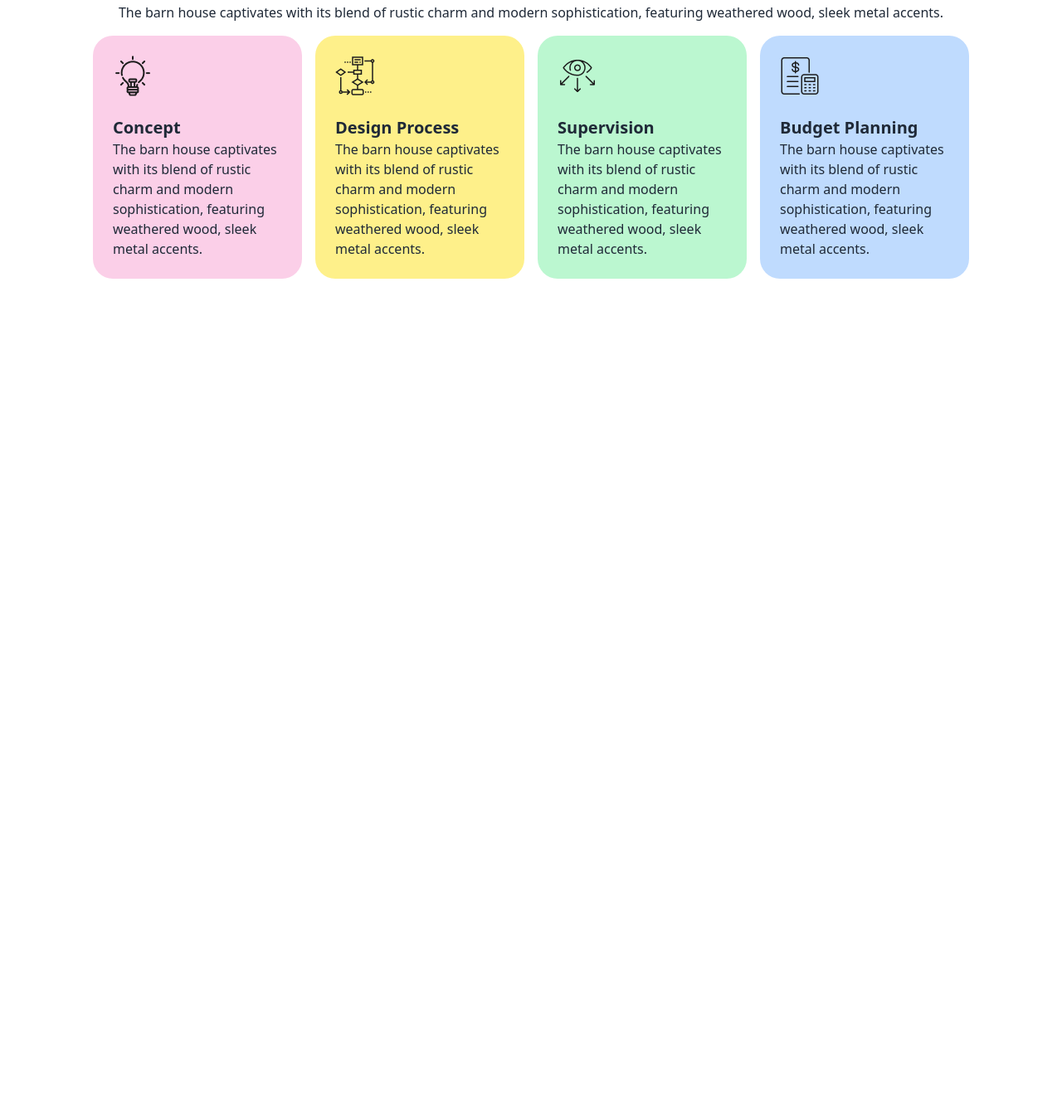
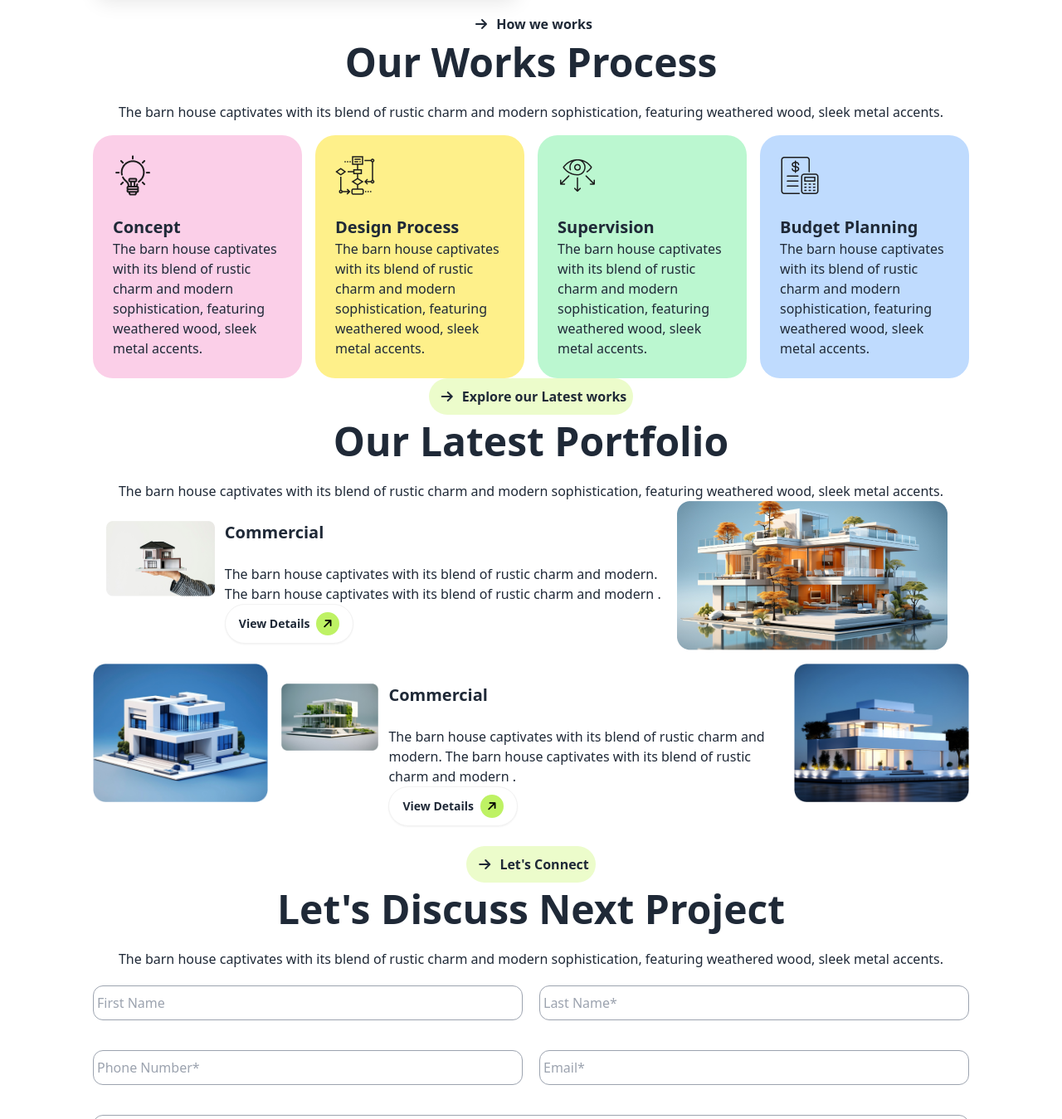
Before and after one commit to NobelAhmedRiyadh/Responsive-House-website, a plain HTML site: page index.html in a window 1280 px wide. Shown: the part 1451-2800 px from the top of the page at 83% size. Before the commit the page ends 1787 px from the top, so only its background shows below. Drawn offline with nearby package versions, Linux system fonts and the light colour scheme.

Commit message:
added Our other section and footer to my website

```diff
--- a/index.html
+++ b/index.html
@@ -125,7 +125,7 @@
              </div>
             <!-- title -->
             <div class="text-center mb-8">
-            <h1 class="text-4xl md:text-4xl font-bold mb-5">
+            <h1 class="text-5xl md:text-5xl font-bold mb-5">
                 A barn house of this design has a striking appearance
             </h1>
             <p class="text-gray-600 max-w-xl mx-auto text-sm">
@@ -147,7 +147,7 @@
               <i class="fa-solid fa-arrow-right rotate45 w-7 h-7  inline-flex rounded-full justify-center items-center bottom-6 "></i>
               About Us
             </button>
-            <h1 class="text-4xl font-bold">We design thoughtful, <br> liveable spaces</h1>
+            <h1 class="text-5xl font-bold">We design thoughtful, <br> liveable spaces</h1>
             <br>
             <p class="text-sm top-6 bottom-6">The barn house captivates with its blend of rustic charm and
               modern sophistication, featuring weathered wood, sleek metal accents.</p>
@@ -186,6 +186,7 @@
             <img src="assets/Rectangle.png" alt="">
           </div>
         </section>
+
         <!-- Our Works Process section -->
         <section class="mt-5">
           <!-- text part -->
@@ -241,10 +242,131 @@
           </div>
 
         </section>
+
+        <!-- Our Latest Portfolio section -->
+        <section>
+          <!-- text part -->
+          <div class="text-center">
+            <button class="font-bold rounded-3xl bg-lime-100 px-2 py-2 mb-2">
+              <i class="fa-solid fa-arrow-right rotate45 w-7 h-7  inline-flex rounded-full justify-center items-center bottom-6 "></i>
+              Explore our Latest works
+            </button>
+            <h1 class="text-5xl font-bold">
+              Our Latest Portfolio
+            </h1>
+            <br>
+            <p>
+              The barn house captivates with its blend of rustic charm and modern sophistication, featuring weathered wood, sleek metal accents.
+            </p>
+          </div>
+          <!-- img and cards part -->
+
+           <div class="">
+        <!-- 1st  -->
+        <div class=" grid lg:grid-cols-3 ">
+            <!-- card-1 -->
+          <div class="grid grid-cols-1 lg:flex gap-3 px-4 py-6 col-span-2 ">
+            <div>
+              <img src="assets/img1.png" alt="">
+            </div>
+            <div>
+              <h4 class="text-xl font-bold">Commercial</h4>
+              <br>
+              <p>The barn house captivates with its blend of rustic charm and modern. The barn house captivates with its blend of rustic charm and modern .</p>
+              <a class="btn bg-white rounded-3xl">View Details <i class="fa-solid fa-arrow-right -rotate-45 w-7 h-7 bg-lime-300 inline-flex rounded-full justify-center items-center text-black "></i>
+              </a>
+            </div>
+          </div>
+          <!-- card-2 -->
+          <div>
+            <img src="assets/img2.png" alt="">
+          </div>
+
+        </div>
+        <!-- 2nd -->
+        <div class="grid lg:grid-cols-5">
+                    <!-- card-3 -->
+                    <div class="">
+                      <img src="assets/img3.png" alt="">
+                    </div>
+                    <!-- card-4 -->
+                    <div class="grid grid-cols-1 lg:flex gap-3 px-4 py-6 col-span-3">
+                      <div>
+                        <img src="assets/img4.png" alt="">
+                      </div>
+                      <div>
+                        <h4 class="text-xl font-bold">Commercial</h4>
+                        <br>
+                        <p>The barn house captivates with its blend of rustic charm and modern. The barn house captivates with its blend of rustic charm and modern .</p>
+                        <a class="btn bg-white rounded-3xl">View Details <i class="fa-solid fa-arrow-right -rotate-45 w-7 h-7 bg-lime-300 inline-flex rounded-full justify-center items-center text-black "></i>
+                        </a>
+                      </div>
+                    </div>
+                    <!-- card-5 -->
+                    <div class="">
+                      <img src="assets/img5.png" alt="">
+                    </div>
+                    </div>
+        </section>
+
+        <!-- Let’s Discuss Next Project -->
+        <section class="mb-12 ">
+
+          <!-- text part -->
+          <div class="text-center">
+            <button class="font-bold rounded-3xl bg-lime-100 px-2 py-2 mb-2">
+              <i class="fa-solid fa-arrow-right rotate45 w-7 h-7  inline-flex rounded-full justify-center items-center bottom-6 "></i>
+              Let's Connect
+            </button>
+            <h1 class="text-5xl font-bold">
+              Let's Discuss Next Project
+            </h1>
+            <br>
+            <p>
+              The barn house captivates with its blend of rustic charm and modern sophistication, featuring weathered wood, sleek metal accents.
+            </p>
+
+          </div>
+          <!-- form part -->
+          <div class="mt-5">
+            <form class="lg:grid grid-cols-2 grid-rows-5 gap-5" action="">
+              <input class="mb-4 w-full border border-gray-400 rounded-xl lg:px-1 py-2" type="text" placeholder="First Name">
+              <input class="mb-4 w-full border border-gray-400 rounded-xl lg:px-1 py-2" type="text" placeholder="Last Name*">
+              <input class="mb-4 w-full border border-gray-400 rounded-xl lg:px-1 py-2" type="text" placeholder="Phone Number*">
+              <input class="mb-4 w-full text-start border border-gray-400 rounded-xl lg:px-1 py-2" type="email" placeholder="Email*">
+              <input class="mb-4 w-full text-start border border-gray-400 rounded-xl px-1 py-2 lg:col-span-2 row-span-3" type="email" placeholder="Write your message here">
+
+            </form>
+          </div>
+
+        </section>
+
+
     </main>
     <!-- Footer Section -->
-    <footer>
+     <footer class="bg-black p-24 text-white text-center items-center justify-center">
+      <!-- title -->
+      <div>
+        <a class="btn btn-ghost text-4xl font-bold">
+          <i class="fa-solid fa-arrow-right -rotate-45 w-9 h-9 bg-bike-primary inline-flex rounded-full justify-center items-center text-black "></i>
+          Rinterio
+        </a>
+        <br>
+        <p class="text-gray-500 text-xl mb-12 mt-5">
+          The barn house captivates with its blend of rustic charm and modern sophistication, featuring weathered wood, sleek metal accents.
+        </p>
+        <ul class="lg:flex justify-evenly mb-6">
+          <li class="list-none text-xl mb-3">Home</li>
+          <li class="list-none text-xl mb-3">Services</li>
+          <li class="list-none text-xl mb-3">Portfolio</li>
+          <li class="list-none text-xl mb-3">Blogs</li>
+          <li class="list-none text-xl mb-3">Contact Us</li>
+          <li class="list-none text-xl mb-3">Privacy Policy </li>
+        </ul>
+        <button class="btn bg-bike-primary rounded-3xl w-44">Book Consult <i class="fa-solid fa-arrow-right -rotate-45 w-7 h-7 bg-black inline-flex rounded-full justify-center items-center text-white "></i>
+        </button>
+      </div>
 
-    </footer>
+     </footer>
 </body>
 </html>
```
